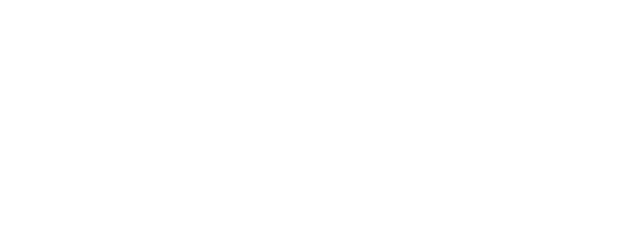
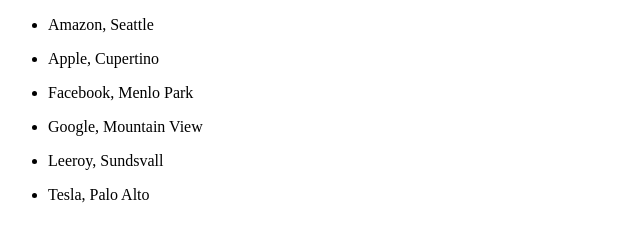
Before and after one commit to TurquoiseWater/javascript-interview-exercises-public, a plain HTML site: page index.html in a window 1280 px wide. Shown: the whole page, without its empty margins (0-640 px from the left). Drawn offline with nearby package versions, Linux system fonts and the light colour scheme.

Commit message:
Add files via upload

```diff
--- a/index.html
+++ b/index.html
@@ -5,6 +5,11 @@
   <meta name="viewport" content="width=device-width, initial-scale=1.0">
   <meta http-equiv="X-UA-Compatible" content="ie=edge">
   <title>Hi, we are Leeroy</title>
+
+  <!-- jQuery for exercise 2 -->
+
+  <script src="https://ajax.googleapis.com/ajax/libs/jquery/3.2.1/jquery.min.js"></script>
+
 </head>
 <body>
   <ul id="list"></ul>
--- a/script.js
+++ b/script.js
@@ -9,4 +9,26 @@
     {id: 6, name: 'Tesla', location: 'Palo Alto'}
   ]
 
+  var listOfCompanies = $('ul#list')
+
+  // iterate through the companies
+  var worldsBestCompanies = $.map(companies, function(company, idx) {
+
+			var li = $('<li/>')
+				.addClass('li-item')
+				.attr('role', 'listitem')
+				.appendTo(listOfCompanies);
+			var liText = $('</p>')
+				.addClass('li-name')
+				.attr('role', 'text')
+				.text(companies[idx].name + ", " + company.location)
+				.click(function() {
+				 alert("You clicked on: " + company.name);
+				})
+				.appendTo(li);
+
+  });
+
+
+
 })()
```
